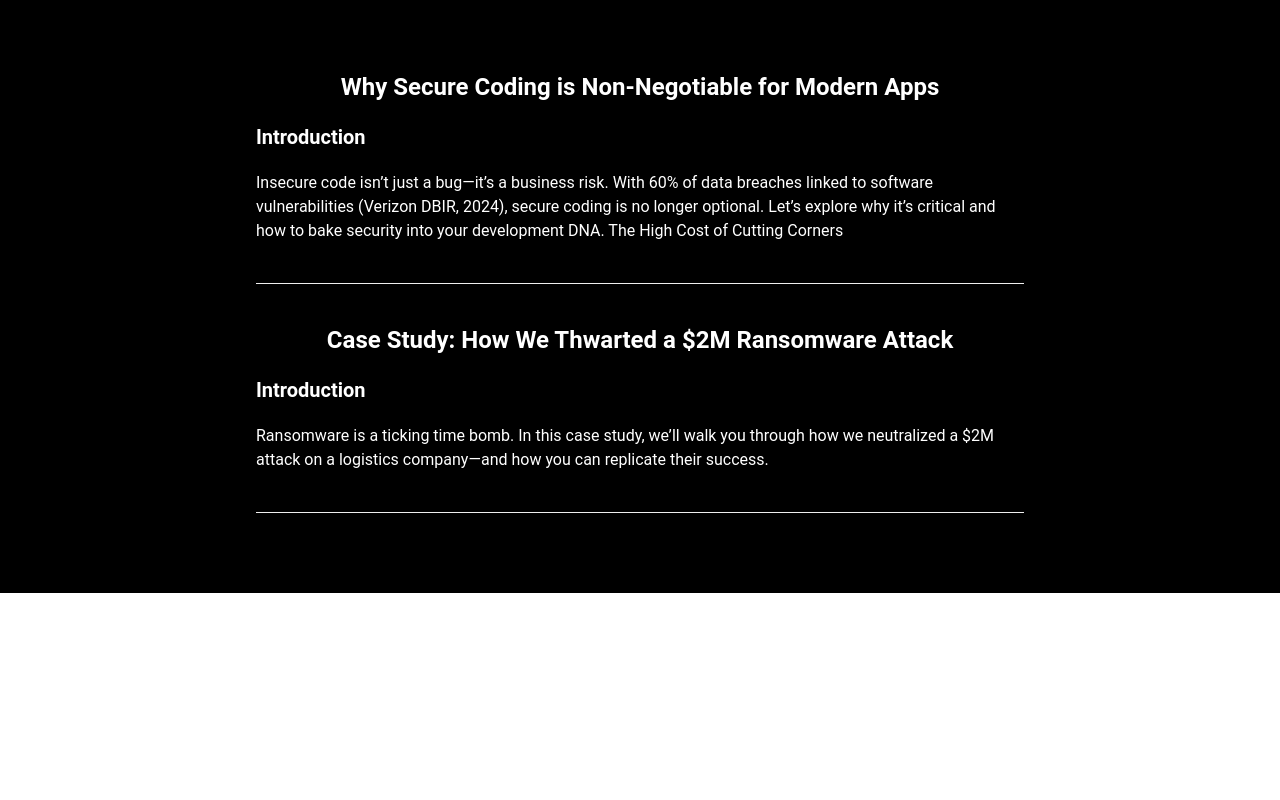
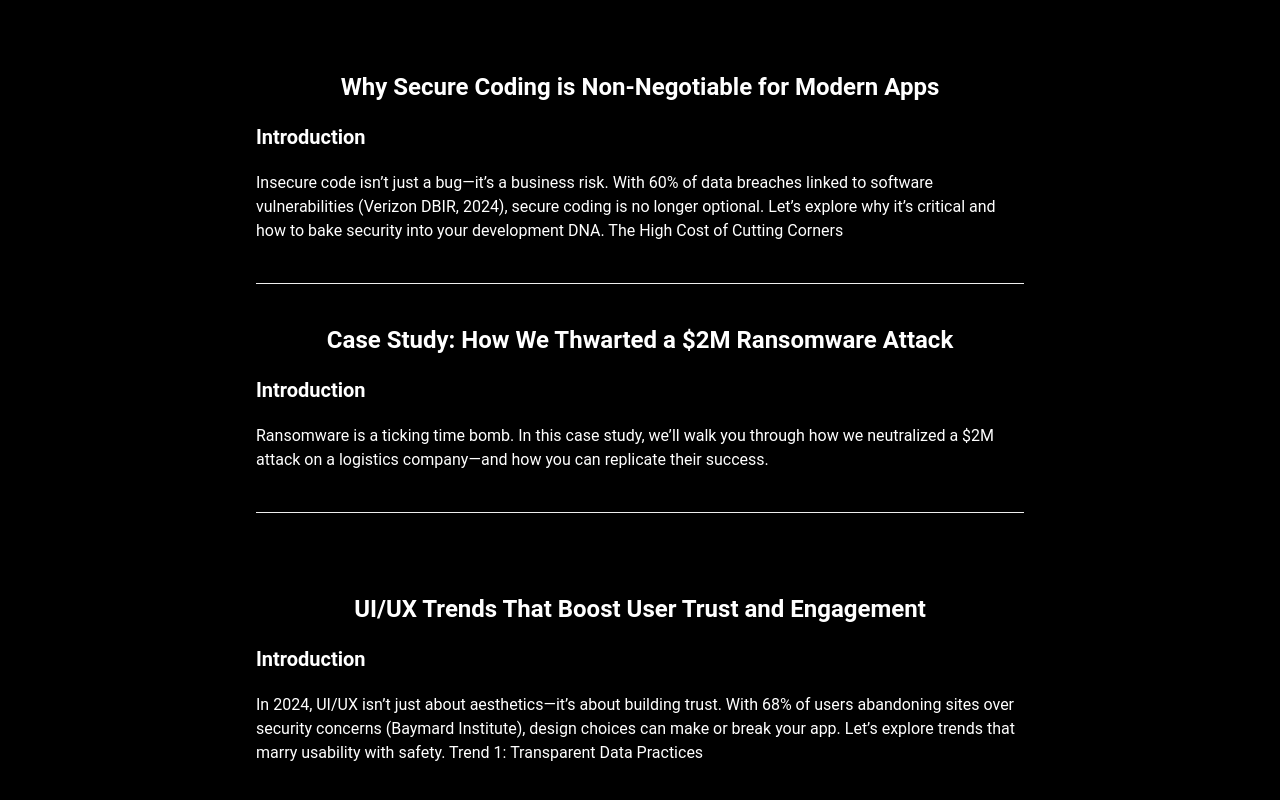
Before and after one commit to codingisf/cyberweep, a React (Vite) app: page /blog in a window 1280 px wide. Shown: the part 582-1382 px from the top of the page. Before the commit the page ends 1175 px from the top, so only its background shows below. Built offline with nearby package versions, Linux system fonts and the light colour scheme.

Commit message:
Update BlogPage.jsx

```diff
--- a/src/Pages/BlogPage.jsx
+++ b/src/Pages/BlogPage.jsx
@@ -11,19 +11,16 @@ function BlogPage() {
           </h1>
           <p className="text-xl font-bold my-5">Introduction</p>
           <p>
-          The digital world is a battlefield, and 2024’s cyber threats are more
-          sophisticated than ever. As businesses embrace AI, IoT, and cloud
-          technologies, attackers are exploiting these advancements to launch
-          devastating campaigns. In this blog, we’ll dissect the top 5
+            The digital world is a battlefield, and 2024’s cyber threats are
+            more sophisticated than ever. As businesses embrace AI, IoT, and
+            cloud technologies, attackers are exploiting these advancements to
+            launch devastating campaigns. In this blog, we’ll dissect the top 5
             cybersecurity threats of the year and equip you with battle-tested
             strategies to defend your organization.
           </p>
         </a>
-        <hr className="w-[100%] mx-auto my-20"/>
+        <hr className="w-[100%] mx-auto my-20" />
       </section>
-
-
-
 
       <section className="lg:w-[60%] w-[90%] mx-auto h-full">
         <a className="" href="/Blog2">
@@ -32,14 +29,15 @@ function BlogPage() {
           </h1>
           <p className="text-xl font-bold my-5">Introduction</p>
           <p>
-        Insecure code isn’t just a bug—it’s a business risk. With 60% of data breaches linked to software vulnerabilities (Verizon DBIR, 2024), secure coding is no longer optional. Let’s explore why it’s critical and how to bake security into your development DNA.
-The High Cost of Cutting Corners
-
+            Insecure code isn’t just a bug—it’s a business risk. With 60% of
+            data breaches linked to software vulnerabilities (Verizon DBIR,
+            2024), secure coding is no longer optional. Let’s explore why it’s
+            critical and how to bake security into your development DNA. The
+            High Cost of Cutting Corners
           </p>
         </a>
-        <hr className="w-[100%] mx-auto my-10"/>
+        <hr className="w-[100%] mx-auto my-10" />
       </section>
-
 
       <section className="lg:w-[60%] w-[90%] mx-auto h-full">
         <a className="" href="/Blog3">
@@ -48,10 +46,29 @@ The High Cost of Cutting Corners
           </h1>
           <p className="text-xl font-bold my-5">Introduction</p>
           <p>
-        Ransomware is a ticking time bomb. In this case study, we’ll walk you through how we neutralized a $2M attack on a logistics company—and how you can replicate their success.
+            Ransomware is a ticking time bomb. In this case study, we’ll walk
+            you through how we neutralized a $2M attack on a logistics
+            company—and how you can replicate their success.
           </p>
         </a>
-        <hr className="w-[100%] mx-auto py-10 mt-10"/>
+        <hr className="w-[100%] mx-auto py-10 mt-10" />
+      </section>
+
+      <section className="lg:w-[60%] w-[90%] mx-auto h-full">
+        <a className="" href="/Blog4">
+          <h1 className="text-2xl text-center font-bold">
+          UI/UX Trends That Boost User Trust and Engagement
+          </h1>
+          <p className="text-xl font-bold my-5">Introduction</p>
+          <p>
+            In 2024, UI/UX isn’t just about aesthetics—it’s about building
+            trust. With 68% of users abandoning sites over security concerns
+            (Baymard Institute), design choices can make or break your app.
+            Let’s explore trends that marry usability with safety. Trend 1:
+            Transparent Data Practices
+          </p>
+        </a>
+        <hr className="w-[100%] mx-auto py-10 mt-10" />
       </section>
     </section>
   );
```
Lines whose indentation alone changed are shown as unchanged.
